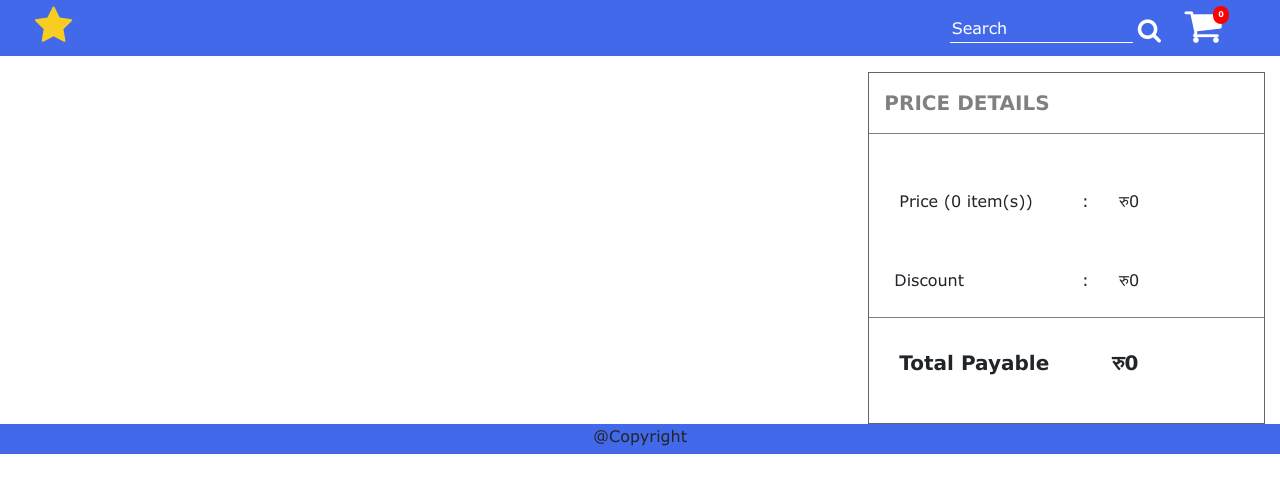
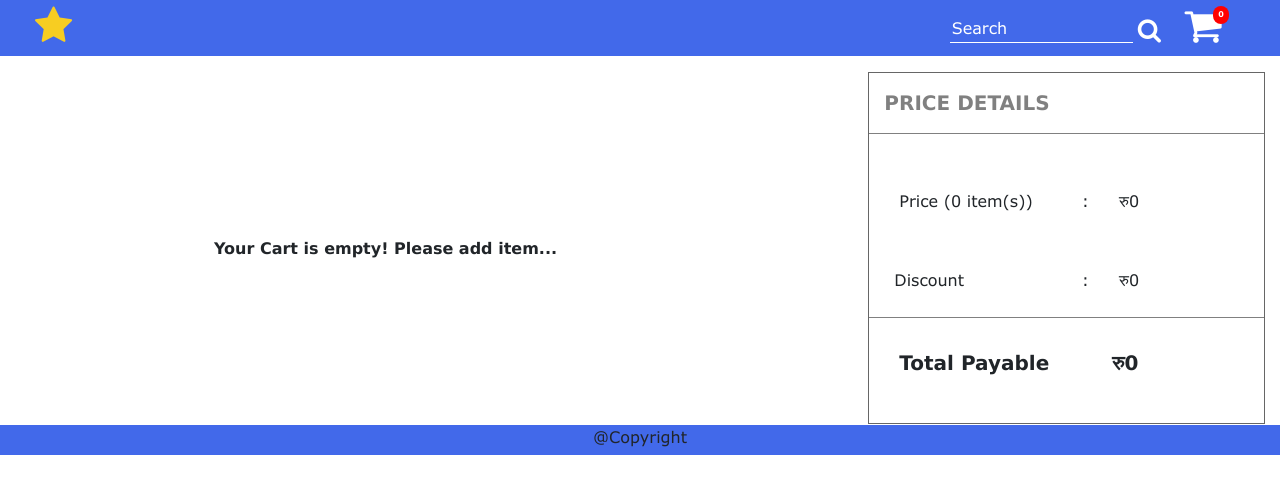
Before and after one commit to samareshmandal/ShoppingCart, a React app: page /cart in a window 1280 px wide. Shown: the top 494 px of the page. Built offline with nearby package versions, Linux system fonts and the light colour scheme.

Commit message:
udated for empty

```diff
--- a/src/components/Cart/Cart.js
+++ b/src/components/Cart/Cart.js
@@ -23,10 +23,10 @@ class Cart extends Component{
     }
 
     render(){
-        return (
-            <div className="row">
-                <div className='col-8'>
-                    {this.props.cartItems.map(item =>
+        let items =<div style={{fontWeight:"bold", width:'90%', textAlign:"center", padding:'20%'}}>Your Cart is empty! Please add item...</div>;
+        if(this.props.cartItems.length>0)
+        {
+            items= this.props.cartItems.map(item =>
                 <CartItem key={item.id}
                 id = {item.id}
                 name= {item.name}
@@ -38,7 +38,12 @@ class Cart extends Component{
                 addClick = {()=> this.handleAddQuantityClick(item.id)}
                 subClick = {()=> this.handleSubtractQuantityClick(item.id)}
                 removeClick = {()=> this.handleRemoveClick(item.id)}
-                    />)}
+                />);
+        }
+        return (
+            <div className="row">
+                <div className='col-8'>
+                    {items}
                 </div>
                 <div className='col-4' >
                 <div className ={classes.CartSummary}>
```
Lines whose indentation alone changed are shown as unchanged.
